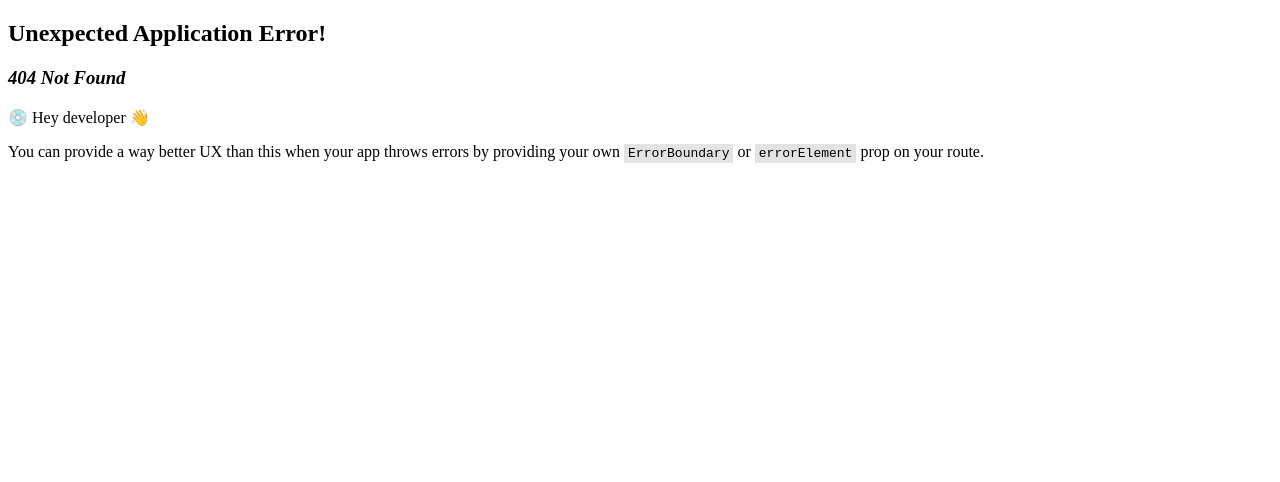
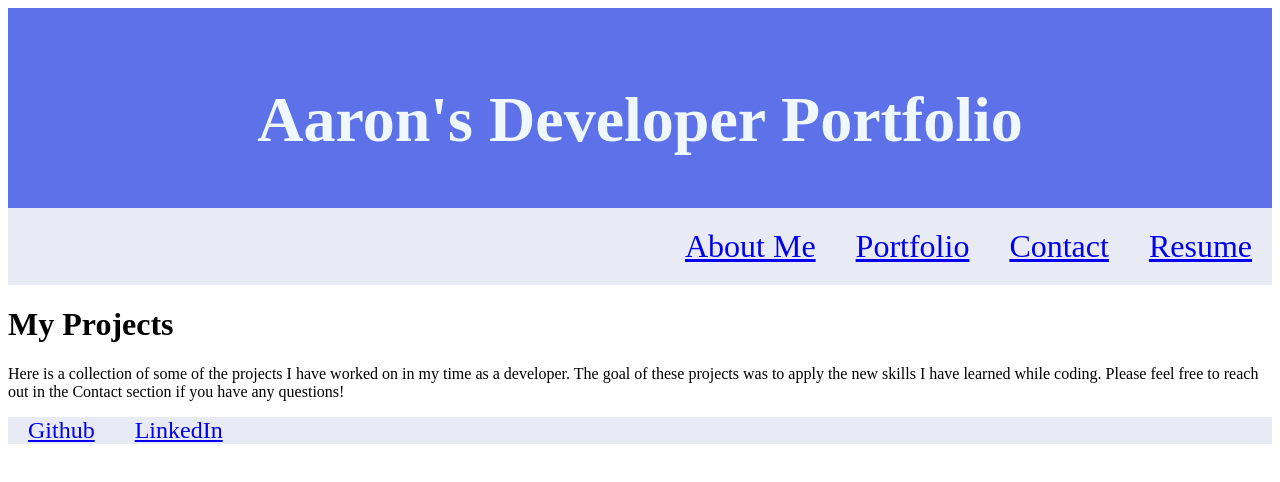
Before and after one commit to alam2tg/alam-portfolio, a React (Vite) app: page /Portfolio in a window 1280 px wide. Before the commit this address had no page. Shown: the top 482 px of the page. Built offline with nearby package versions, Linux system fonts and the light colour scheme.

Commit message:
add portfolio, error file

```diff
--- a/src/components/pages/Portfolio.jsx
+++ b/src/components/pages/Portfolio.jsx
@@ -1,2 +1,15 @@
 // add 6 active repos to portfolio
 // export default function
+
+export default function Portfolio() {
+	return (
+		<div className="Card Projects-Container">
+			<h1 >
+				My Projects
+			</h1>
+			<p>
+				Here is a collection of some of the projects I have worked on in my time as a developer. The goal of these projects was to apply the new skills I have learned while coding. Please feel free to reach out in the Contact section if you have any questions!
+			</p>
+		</div>
+	);
+}
--- a/src/main.jsx
+++ b/src/main.jsx
@@ -2,7 +2,9 @@
 import ReactDOM from 'react-dom/client'
 import App from './App.jsx'
 import About from './components/pages/About.jsx';
+import Portfolio from './components/pages/Portfolio.jsx';
 import Contact from './components/pages/Contact.jsx';
+import Error from './components/pages/Error.jsx';
 // import Resume from './components/Resume.jsx';
 import { createBrowserRouter, RouterProvider } from 'react-router-dom';
 
@@ -10,7 +12,7 @@ const router = createBrowserRouter([
     {
         path: '/',
         element: <App />,
-        // errorElement: <Error />,
+        errorElement: <Error />,
         children: [
 
             {
@@ -19,10 +21,10 @@ const router = createBrowserRouter([
                 path: '/',
                 element: <About />,
             },
-            // {
-            //     path: '/Portfolio',
-            //     element: <Portfolio />,
-            // },
+            {
+                path: '/Portfolio',
+                element: <Portfolio />,
+            },
             {
                 path: '/Contact',
                 element: <Contact />,
```
Also changed, not shown: 1 other file (tests, documents, lock files or other folders).
